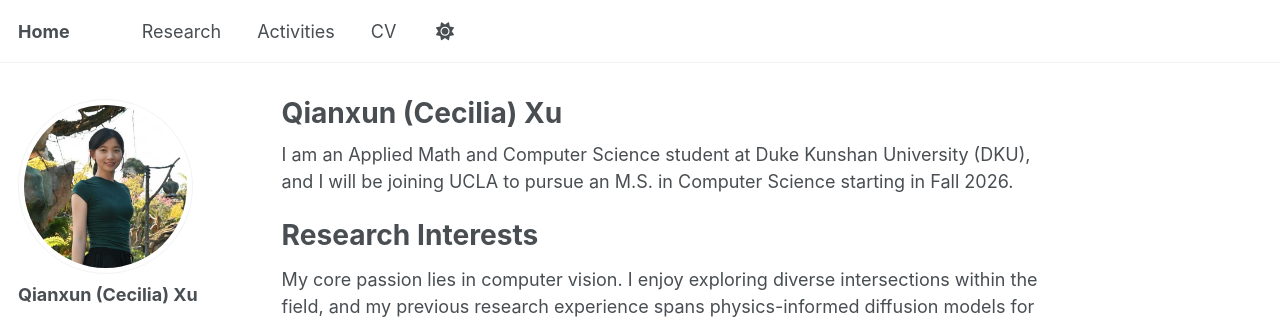
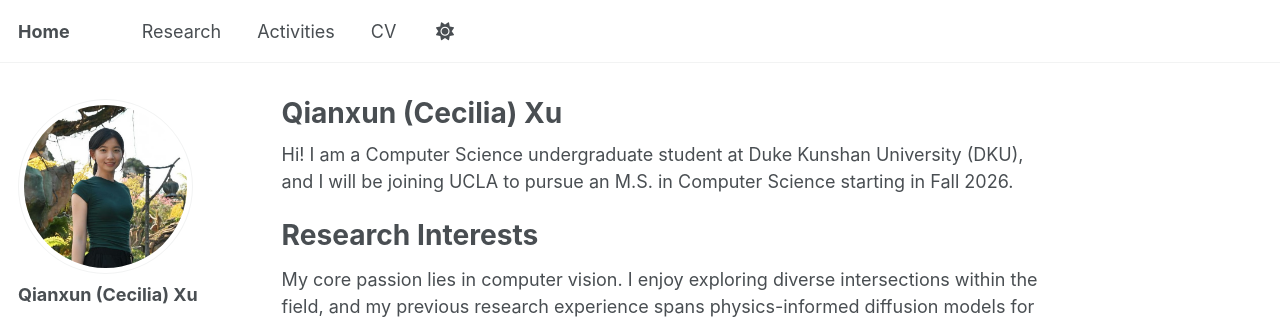
Before and after one commit to CeciliaTheBirb/CeciliaTheBirb.github.io, a Jekyll site: the page built from _pages/about.md, in a window 1280 px wide and 900 px high. Shown: the top 319 px of the window. Built offline with Jekyll 4.4.1, drawn with Linux system fonts in a browser that asks for light colours; a script that is not in the unit is left out.

```diff
--- a/_pages/about.md
+++ b/_pages/about.md
@@ -7,7 +7,7 @@ redirect_from:
   - /about.html
 ---
 
-I am an Applied Math and Computer Science student at Duke Kunshan University (DKU), and I will be joining UCLA to pursue an M.S. in Computer Science starting in Fall 2026.
+Hi! I am a Computer Science undergraduate student at Duke Kunshan University (DKU), and I will be joining UCLA to pursue an M.S. in Computer Science starting in Fall 2026.
 
 Research Interests
 ======
```
Also changed, not shown: _publications/2024-02-17-paper-title-number-4.md (+1 -1 lines), 1 other file.
